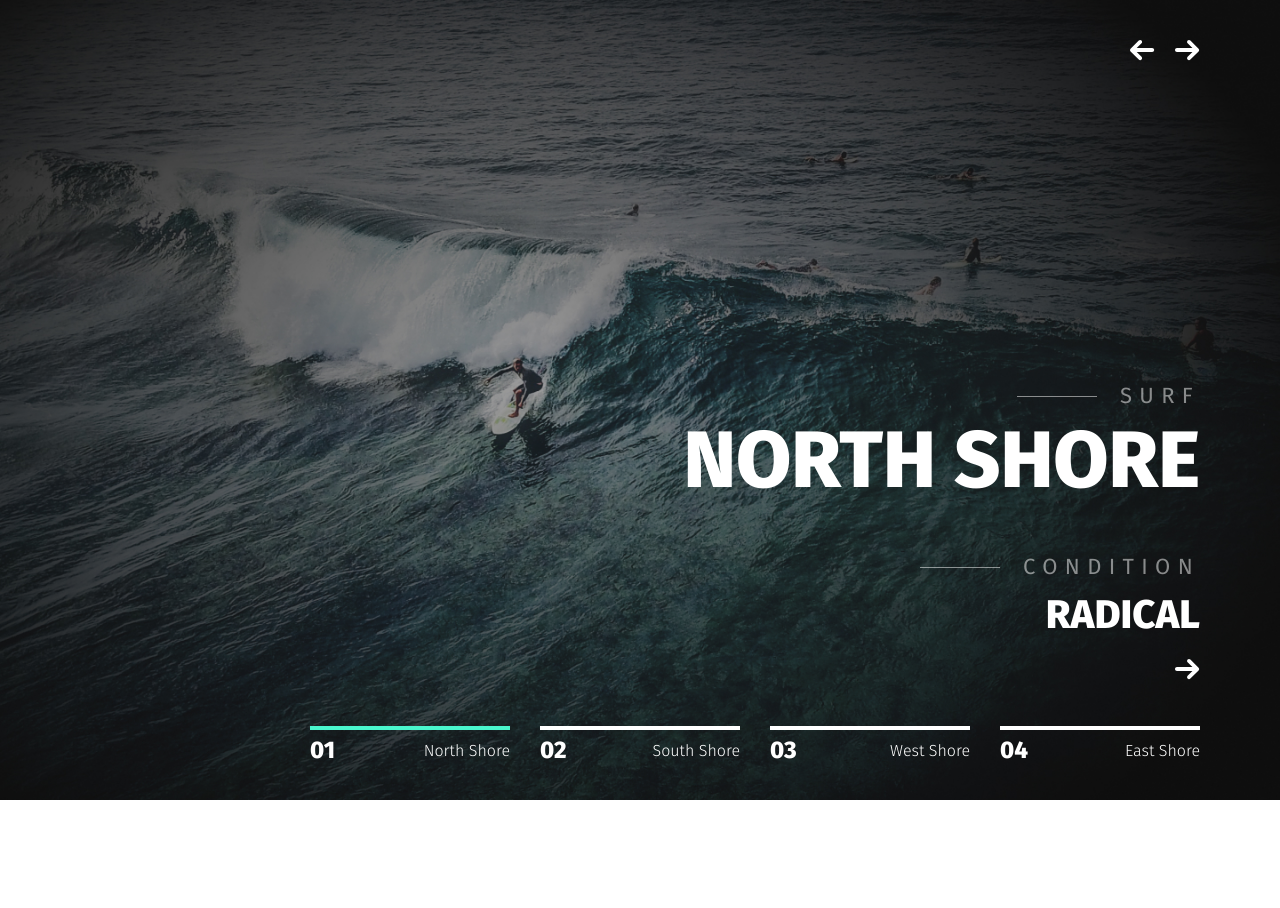
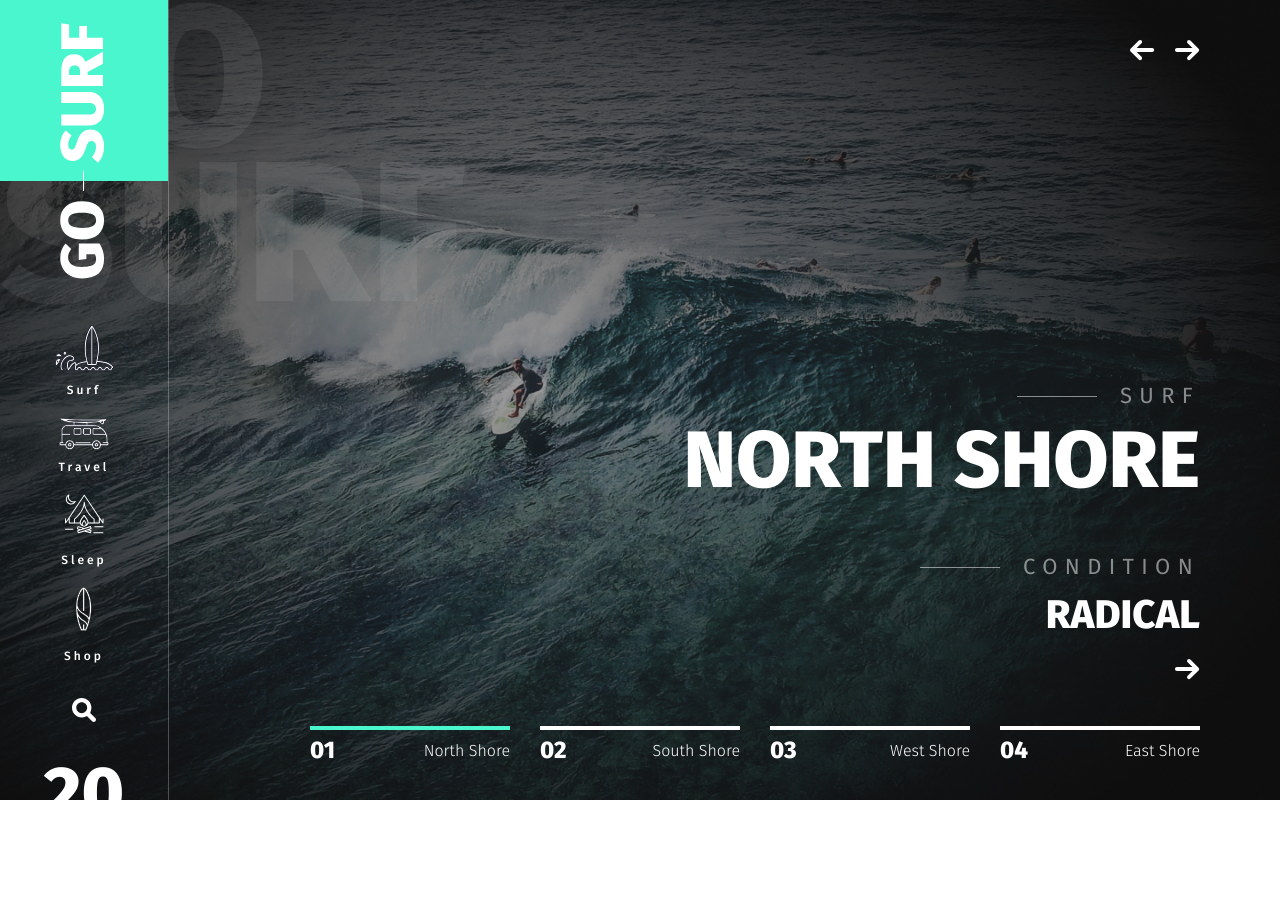
Before and after one commit to AliaksandraSavelyeva/go-surf, a website: page app/index.html in a window 1280 px wide. Before the commit the page ends 804 px from the top, so only its background shows below. Drawn offline with nearby package versions, Linux system fonts and the light colour scheme.

Commit message:
header side menu

```diff
--- a/app/index.html
+++ b/app/index.html
@@ -10,6 +10,46 @@
 </head>
 <body>
     <header class="header">
+        <div class="header__title">Go surf</div>
+        <div class="header__aside">
+            <div class="logo">
+                <a href="#">
+                    <img src="img/logo.svg" alt="">
+                </a>
+            </div>
+            <nav class="menu">
+                <ul class="menu__list">
+                    <li>
+                        <a href="#">
+                            <img src="img/nav-icon-1.svg" alt=""><span>Surf</span>
+                        </a>
+                    </li>
+                    <li>
+                        <a href="#">
+                            <img src="img/nav-icon-2.svg" alt=""><span>Travel</span>
+                        </a>
+                    </li>
+                    <li>
+                        <a href="#">
+                            <img src="img/nav-icon-3.svg" alt=""><span>Sleep</span>
+                        </a>
+                    </li>
+                    <li>
+                        <a href="#">
+                            <img src="img/nav-icon-4.svg" alt=""><span>Shop</span>
+                        </a>
+                    </li>
+                </ul>
+            </nav>
+            <div class="header__search">
+                <img src="img/search.svg" alt="">
+            </div>
+            <div class="header__date">
+                20
+                <span>06 | 2018</span>
+            </div>
+            <div class="header__location">California</div>
+        </div>
         <div class="header__slider">
             <div class="header__slider-item slider-item">
                 <div class="slider-item__info">
--- a/app/scss/_global.scss
+++ b/app/scss/_global.scss
@@ -6,6 +6,11 @@ body {
 a {
     display: inline-block;
     text-decoration: none;
+}
+ul, li {
+    margin: 0;
+    padding: 0;
+    list-style: none;
 }
 .subtitle-left {
     font-size: 22px;
--- a/app/scss/style.scss
+++ b/app/scss/style.scss
@@ -84,6 +84,89 @@
         line-height: 19px;
     }
 }
+.header__aside {
+    position: absolute;
+    top: 0;
+    left: 0;
+    z-index: 5;
+    border-right: 1px solid rgba(#FFFFFF, .25);
+    height: 100vh;
+    text-align: center;
+    color: #FFFFFF;
+}
+.header__title {
+    font-weight: 800;
+    font-size: 200px;
+    line-height: 156px;
+    text-transform: uppercase;
+    color: #FFFFFF;
+    opacity: 0.07;
+    max-width: 467px;
+    position: absolute;
+    top: 0;
+    left: 0;
+    z-index: 4;
+}
+.menu {
+    padding-top: 40px;
+    a {
+        color: #FFFFFF;
+        span {
+            display: block;
+            font-weight: 500;
+            font-size: 12px;
+            line-height: 14px;
+            letter-spacing: 3px;
+            padding-top: 6px;
+            margin-bottom: 20px;
+        }
+    }
+}
+.header__date {
+    font-weight: 800;
+    font-size: 72px;
+    line-height: 64px;
+    span {
+        padding-top: 15px;
+        font-weight: 300;
+        font-size: 16px;
+        line-height: 19px;
+        letter-spacing: 1.4px;
+        margin-bottom: 30px;
+        display: block;
+    }
+}
+.header__search {
+    padding-top: 15px;
+    padding-bottom: 35px;
+}
+.header__location {
+    display: inline-block;
+    font-size: 12px;
+    line-height: 14px;
+    letter-spacing: 1.05px;
+    font-weight: 300;
+    position: relative;
+    padding-left: 19px;
+    &::before {
+        content: "";
+        position: absolute;
+        width: 11px;
+        height: 13px;
+        background-image: url(../img/marker.svg);
+        left: 0;
+        top: 0;
+    }
+}
+
+
+
+
+
+
+
+
+
 
 
 @import "media";
```
Also changed, not shown: app/css/style.min.css, app/img/arrows-down.svg (added), app/img/logo.svg (added), app/img/marker.svg (added), app/img/nav-icon-1.svg (added), app/img/nav-icon-2.svg (added), app/img/nav-icon-3.svg (added), app/img/nav-icon-4.svg (added), app/img/search.svg (added).
